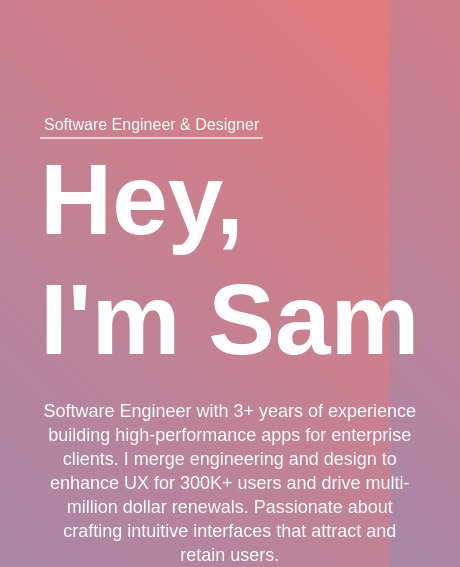
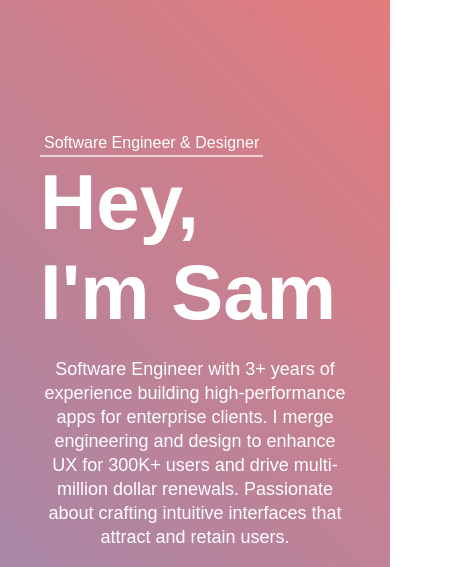
Before and after one commit to Just-Hosam/new-portfolio, a plain HTML site: page index.html in a window 390 px wide. Shown: the top 567 px of the page, 460 px wide, since content can reach past the window. Drawn offline with Linux system fonts and the light colour scheme.

Commit message:
Fix mobile

```diff
--- a/style.css
+++ b/style.css
@@ -8,7 +8,6 @@ a {
   text-decoration: none;
 }
 
-html,
 body {
   height: 100vh;
   display: flex;
@@ -39,6 +38,7 @@ main {
   max-width: 900px;
   margin: auto;
   padding: 40px;
+  width: 100%;
 }
 
 .header {
@@ -60,6 +60,13 @@ main {
   font-size: 100px;
   line-height: 120px;
   font-weight: 700;
+}
+
+@media (max-width: 768px) {
+  .intro {
+    font-size: 78px;
+    line-height: 90px;
+  }
 }
 
 .name {
```
